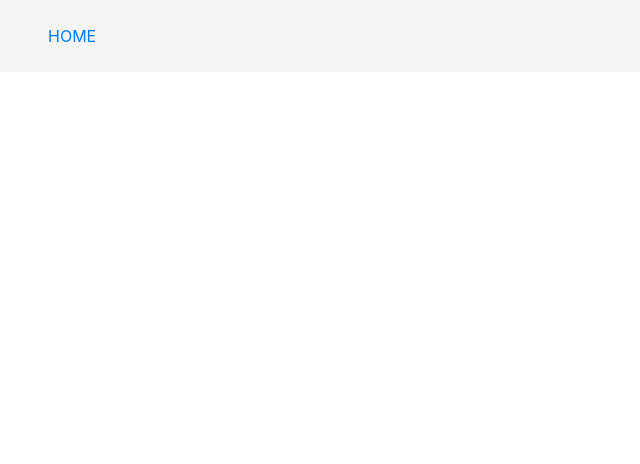
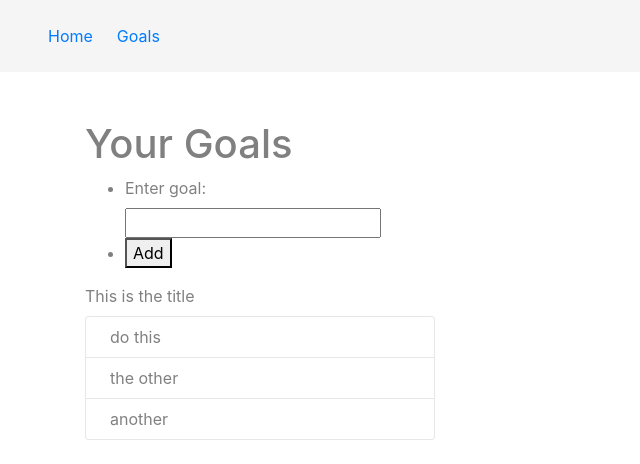
Before and after one commit to SilviuIordache/grow, a Vue app: page /goals in a window 1280 px wide. Shown: the top 464 px of the page, without its empty margins (0-640 px from the left). Built offline with nearby package versions, Linux system fonts and the light colour scheme.

Commit message:
First draft of goals.

```diff
--- a/package.json
+++ b/package.json
@@ -32,7 +32,8 @@
     "path": "^0.12.7",
     "vue": "^2.6.11",
     "vue-hot-reload-api": "^2.3.4",
-    "vue-router": "^3.4.3"
+    "vue-router": "^3.4.3",
+    "vuedraggable": "^2.24.3"
   },
   "devDependencies": {
     "@vue/component-compiler-utils": "^3.1.2",
--- a/src/components/NavigationBar.vue
+++ b/src/components/NavigationBar.vue
@@ -1,6 +1,8 @@
 <template lang="pug">
-  .navbar.d-flex.justify-content-between.py-4.px-5
-    router-link(to="/") HOME
+  .navbar.d-flex.justify-content-start.py-4.px-5.mb-5
+    router-link(to="/") Home
+    router-link.ml-4(to="/goals") Goals
+
 </template>
 
 <script>
--- a/src/router/index.js
+++ b/src/router/index.js
@@ -4,8 +4,7 @@ import VueRouter from 'vue-router';
 import Main from '../views/Main.vue';
 import Evaluation from '../views/Evaluation.vue';
 import Results from '../views/Results.vue';
-
-
+import Goals from '../views/Goals.vue';
 
 Vue.use(VueRouter);
 
@@ -26,6 +25,11 @@ const router = new VueRouter({
       path: '/results',
       name: 'Results',
       component: Results
+    },
+    {
+      path: '/goals',
+      name: 'Goals',
+      component: Goals
     }
   ]
 })
--- a/src/views/Evaluation.vue
+++ b/src/views/Evaluation.vue
@@ -2,7 +2,7 @@
   .main.container
     .row
       .col-12.d-flex.justify-content-center
-        .question-container.mt-5
+        .question-container
           p {{ currentQuestion + 1}} / {{ pillars.length }}
           p On a scale from 1 to 10, how would you rate your {{ pillars[currentQuestion].name }}?
           .form
--- /dev/null
+++ b/src/views/Goals.vue
@@ -0,0 +1,55 @@
+<template lang="pug">
+  .main.container
+    .row
+      .col-12
+        h1 Your Goals
+    .row
+      .col-4
+        form
+          ul
+            li
+              label Enter goal:
+              input
+            li
+              button Add
+        .list-label.mb-2 This is the title
+        draggable.list-group(v-model='myArray' group='people' @start='drag=true' @end='drag=false')
+          .list-group-item.drag-list-item.py-2.px-4(v-for='element in myArray' :key='element.id') {{ element }}
+      .col-8
+
+</template>
+
+<script>
+import draggable from 'vuedraggable'
+
+
+export default {
+  components: { draggable },
+  data() {
+    return {
+      myArray: ['do this', 'the other', 'another']
+    }
+  },
+  mounted() {
+
+  },
+  methods: {
+
+  }
+};
+</script>
+
+<style scoped lang="stylus">
+  .main
+    color gray
+
+    .drag-list-item
+      cursor pointer
+      min-width 10rem
+      margin-bottom -1px
+      border 1px solid rgba(135, 135, 135, 0.2)
+      // &:first-child
+      //   border-top-left-radius .25rem
+      //   border-top-right-radius .25rem
+
+</style>
```
Also changed, not shown: 1 other file (tests, documents, lock files or other folders).
